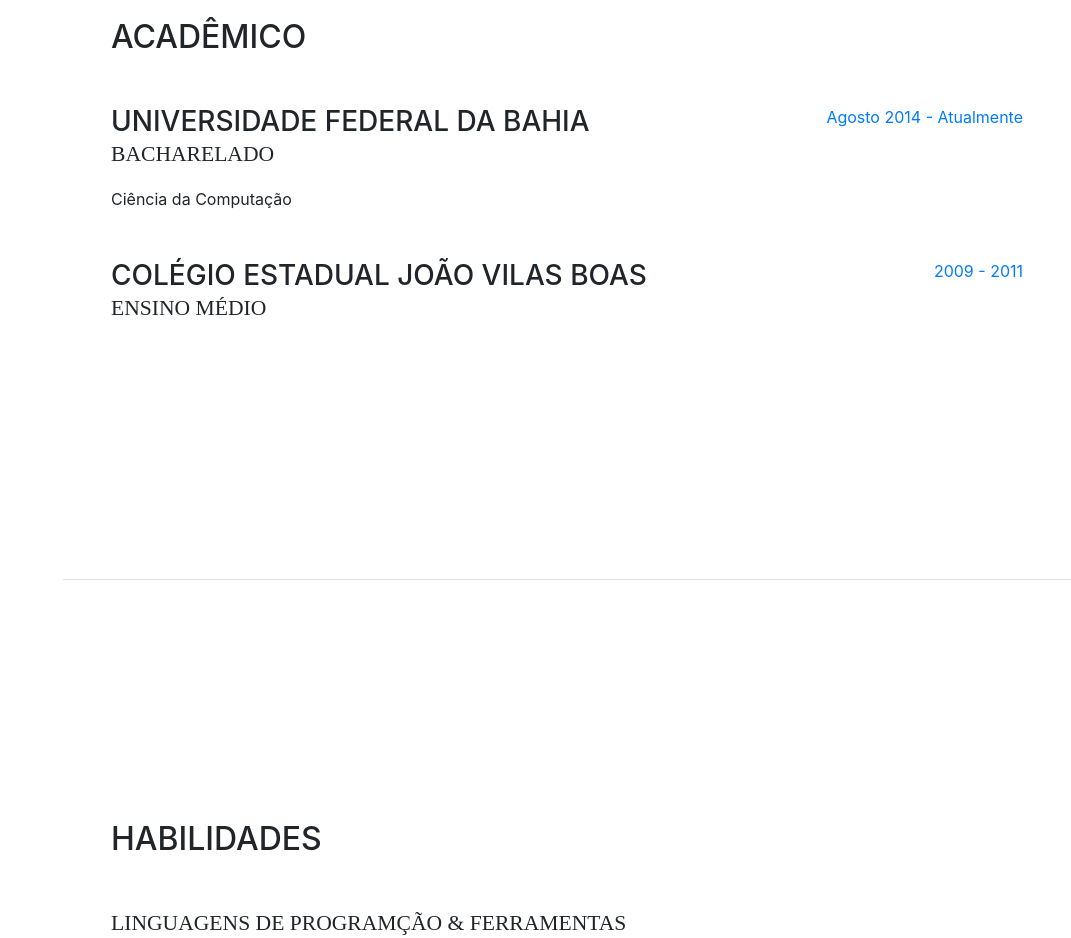
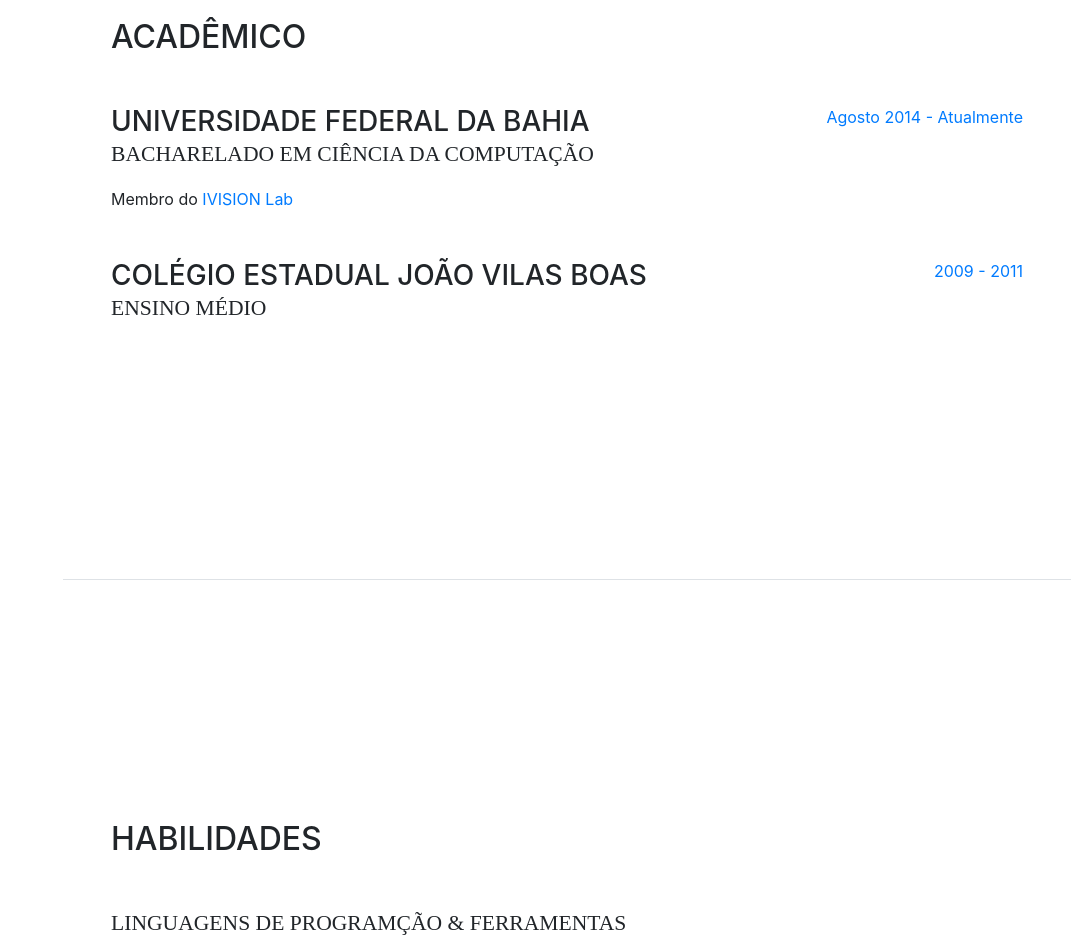
Before and after one commit to moreiralucas/moreiralucas.github.io, a website with bundled scripts: page index.html in a window 1280 px wide. Shown: the part 1820-2758 px from the top of the page, without its empty margins (209-1280 px from the left). Built offline with nearby package versions, Linux system fonts and the light colour scheme; a web font is replaced by a local one.

Commit message:
Atualiza informações pessoais

```diff
--- a/index.html
+++ b/index.html
@@ -182,8 +182,9 @@
           <div class="resume-item d-flex flex-column flex-md-row mb-5">
             <div class="resume-content mr-auto">
               <h3 class="mb-0">Universidade Federal da Bahia</h3>
-              <div class="subheading mb-3">Bacharelado</div>
-              <div>Ciência da Computação</div>
+              <div class="subheading mb-3">Bacharelado em Ciência da Computação</div>
+              <div></div>
+              <div>Membro do <a href="http://ivisionlab.dcc.ufba.br/">IVISION Lab</a></div>
               <!-- <p>GPA: 3.23</p> -->
             </div>
             <div class="resume-date text-md-right">
```
